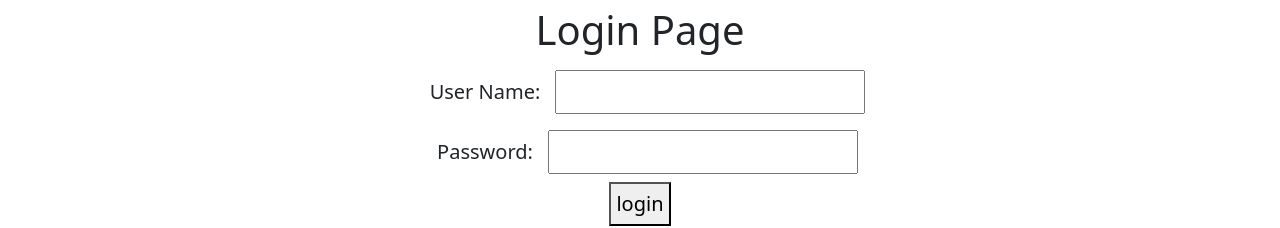
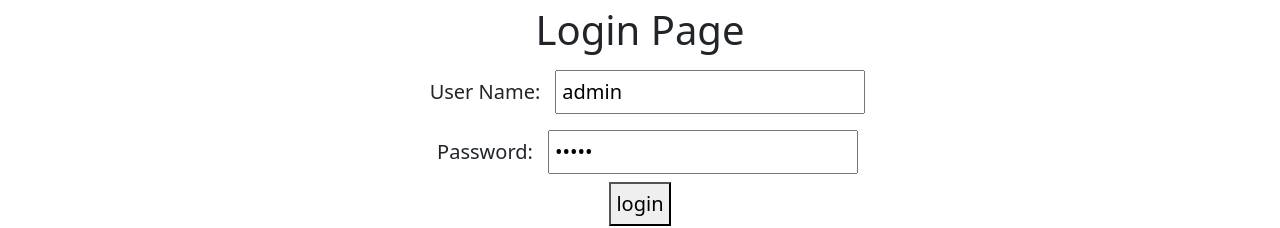
Before and after one commit to vishwasransingh/task-manager, a React (Create React App) app in the folder frontend/task-manager/: page / in a window 1280 px wide. Shown: the part 137-365 px from the top of the page. Built offline with nearby package versions, Linux system fonts and the light colour scheme.

Commit message:
debugging

```diff
--- a/frontend/task-manager/src/components/task/LoginComponent.jsx
+++ b/frontend/task-manager/src/components/task/LoginComponent.jsx
@@ -3,8 +3,8 @@ import { useNavigate } from 'react-router-dom';
 import { useAuth } from "./security/AuthContext";
 
 export default function LoginComponent() {
-    const [username, setUsername] = useState('');
-    const [password, setPassword] = useState('');
+    const [username, setUsername] = useState('admin');
+    const [password, setPassword] = useState('12345');
     const [showErrorMessage, setShowErrorMessage] = useState(false);
     const navigate = useNavigate();
     const authContext = useAuth();
```
Also changed, not shown: frontend/task-manager/src/components/task/security/AuthContext.js (+0 -12 lines).
